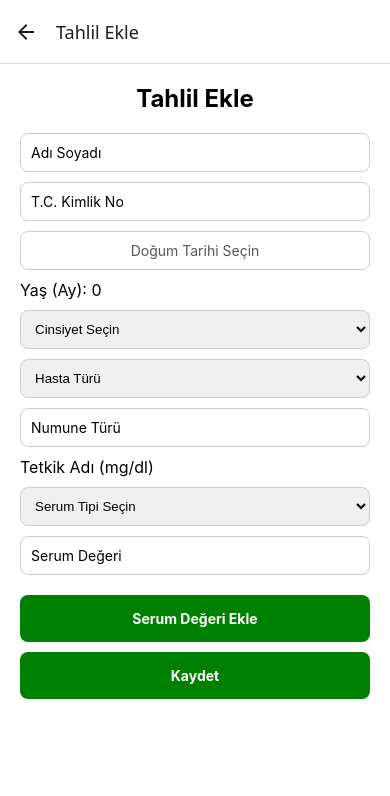
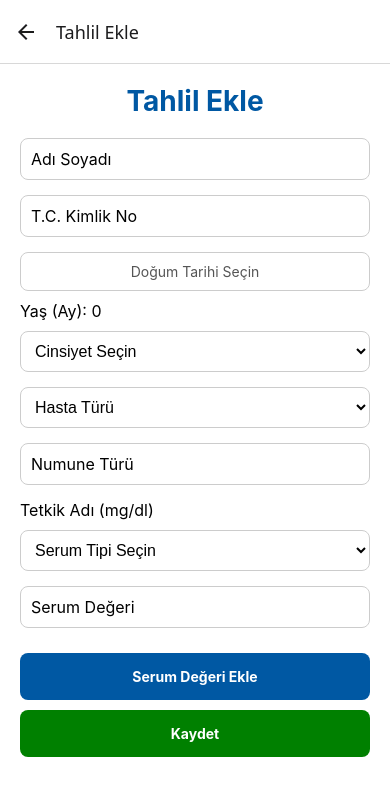
Before and after one commit to mertesermeral/E_Lab_System, a React Native app: screen /TahlilEkle in a window 390 px wide. Shown: the top 796 px of the page. Built offline with nearby package versions, Linux system fonts and the light colour scheme.

Commit message:
tablo style ı düzenlendi

```diff
--- a/Admin/Kilavuz.js
+++ b/Admin/Kilavuz.js
@@ -218,16 +218,16 @@ const Kilavuz = () => {
               style={styles.deleteButton}
               onPress={() => deleteRow(item.id)}
             >
-              <Text style={styles.deleteButtonText}>Sil</Text>
+              <Text style={styles.ButtonText}>Sil</Text>
             </TouchableOpacity>
           </View>
         )}
       />
       <TouchableOpacity style={styles.addButton} onPress={addRow}>
-        <Text style={styles.addButtonText}>Satır Ekle</Text>
+        <Text style={styles.ButtonText}>Satır Ekle</Text>
       </TouchableOpacity>
       <TouchableOpacity style={styles.saveButton} onPress={handleSave}>
-        <Text style={styles.saveButtonText}>Kılavuz Oluştur</Text>
+        <Text style={styles.ButtonText}>Kılavuz Oluştur</Text>
       </TouchableOpacity>
     </View>
   );
@@ -240,17 +240,21 @@ const styles = StyleSheet.create({
     backgroundColor: "#fff",
   },
   title: {
-    fontSize: 24,
+    fontSize: 28,
     fontWeight: "bold",
+    color: "#0058a3", // Ana başlık rengi
+    textAlign: "center",
     marginBottom: 20,
-    textAlign: "center",
   },
   input: {
+    width: "100%",
     borderWidth: 1,
     borderColor: "#ccc",
     borderRadius: 8,
+    backgroundColor: "#fff",
     padding: 10,
-    marginBottom: 10,
+    fontSize: 16,
+    marginBottom: 15,
   },
   row: {
     flexDirection: "column",
@@ -262,31 +266,24 @@ const styles = StyleSheet.create({
     padding: 10,
     marginTop: 10,
   },
-  deleteButtonText: {
-    color: "#fff",
-    textAlign: "center",
+  ButtonText: {
+  color: "#fff",
+  textAlign: "center",
+  fontWeight: "bold",
   },
   addButton: {
-    backgroundColor: "#6200ee",
+    width: "100%",
+    backgroundColor: "#0058a3", // Ana buton rengi
+    padding: 15,
     borderRadius: 8,
-    padding: 15,
-    marginBottom: 10,
-  },
-  addButtonText: {
-    color: "#fff",
-    textAlign: "center",
-    fontWeight: "bold",
+    alignItems: "center",
+    marginVertical: 10,
   },
   saveButton: {
     backgroundColor: "green",
     borderRadius: 8,
     padding: 15,
   },
-  saveButtonText: {
-    color: "#fff",
-    textAlign: "center",
-    fontWeight: "bold",
-  },
 });
 
 export default Kilavuz;
--- a/Admin/KilavuzTablosu.js
+++ b/Admin/KilavuzTablosu.js
@@ -125,7 +125,7 @@ const KilavuzTablosu = ({ route, navigation }) => {
       <ScrollView horizontal style={styles.scrollView}>
         <View style={styles.table}>
 
-          <View style={styles.tableRow}>
+          <View style={styles.tableRowHeader}>
             <Text style={styles.headerCell}>Yaş (Ay)</Text>
             <Text style={styles.headerCell}>Geo Mean</Text>
             <Text style={styles.headerCell}>Mean</Text>
@@ -291,27 +291,39 @@ const styles = StyleSheet.create({
     backgroundColor: "#fff",
   },
   title: {
-    fontSize: 24,
+    fontSize: 28,
     fontWeight: "bold",
+    color: "#0058a3", // Ana başlık rengi
+    textAlign: "center",
     marginBottom: 20,
-    textAlign: "center",
   },
   table: {
     flexDirection: "column",
     flex: 1,
   },
+  tableRowHeader: {
+    flexDirection: "row",
+    backgroundColor: "#0058a3", // Tablo başlık arka plan rengi
+    paddingVertical: 8,
+    borderRadius: 5,
+  },
   tableRow: {
     flexDirection: "row",
-    padding: 10,
     borderBottomWidth: 1,
     borderColor: "#ccc",
+    paddingVertical: 8,
   },
   headerCell: {
     width: 100,
     fontWeight: "bold",
     textAlign: "center",
     padding: 5,
-    backgroundColor: "#f0f0f0",
+    backgroundColor: "#0058a3",
+    flex: 1,
+    fontWeight: "bold",
+    textAlign: "center",
+    fontSize: 14,
+    color: "#fff",
   },
   cell: {
     width: 100,
@@ -360,13 +372,13 @@ const styles = StyleSheet.create({
     flex: 1,
   },
   saveButton: {
-    backgroundColor: "blue",
     paddingVertical: 10,
     borderRadius: 8,
     padding: 15,
     margin: 4,
     width: "auto",
     alignSelf: "center",
+    backgroundColor: "#0058a3",
   },
   ButtonText: {
     color: "#fff",
@@ -374,12 +386,14 @@ const styles = StyleSheet.create({
     fontWeight: "bold",
   },
    searchInput: {
-    height: 40,
+    width: "100%",
+    borderWidth: 1,
     borderColor: "#ccc",
-    borderWidth: 1,
     borderRadius: 8,
-    paddingHorizontal: 10,
-    marginBottom: 20,
+    backgroundColor: "#fff",
+    padding: 10,
+    fontSize: 16,
+    marginBottom: 15,
   },
   deleteButton: {
     backgroundColor: "red",
--- a/Admin/TahlilDetay.js
+++ b/Admin/TahlilDetay.js
@@ -349,10 +349,10 @@ scrollContainer: {
 },
 title: {
   fontSize: 28,
-    fontWeight: "bold",
-    color: "#0058a3", // Ana başlık rengi
-    textAlign: "center",
-    marginBottom: 20,
+  fontWeight: "bold",
+  color: "#0058a3", // Ana başlık rengi
+  textAlign: "center",
+  marginBottom: 20,
 },
 subTitle: {
   fontSize: 23,
@@ -384,7 +384,7 @@ serumContainer: {
 
 },
 backButton: {
-  backgroundColor: "#6200ee",
+  backgroundColor: "#0058a3",
   padding: 10,
   borderRadius: 8,
   marginTop: 20,
--- a/Admin/TahlilEkle.js
+++ b/Admin/TahlilEkle.js
@@ -123,13 +123,14 @@ const TahlilEkle = () => {
     >
       <ScrollView contentContainerStyle={styles.scrollContainer}>
         <Text style={styles.title}>Tahlil Ekle</Text>
-
+        <View style={styles.box}>
         <TextInput
           style={styles.input}
           placeholder="Adı Soyadı"
           value={formData.fullName}
           onChangeText={(value) => handleInputChange("fullName", value)}
         />
+        </View>
         <TextInput
           style={styles.input}
           maxLength={11}
@@ -208,8 +209,8 @@ const TahlilEkle = () => {
           onChangeText={(value) => setNewSerumValue(value)}
         />
 
-        <TouchableOpacity style={styles.saveButton} onPress={handleAddSerumValue}>
-          <Text style={styles.saveButtonText}>Serum Değeri Ekle</Text>
+        <TouchableOpacity style={styles.addButton} onPress={handleAddSerumValue}>
+          <Text style={styles.ButtonText}>Serum Değeri Ekle</Text>
         </TouchableOpacity>
 
         {formData.serumTypes.length > 0 && (
@@ -223,7 +224,7 @@ const TahlilEkle = () => {
         )}
 
         <TouchableOpacity style={styles.saveButton} onPress={handleSave}>
-          <Text style={styles.saveButtonText}>Kaydet</Text>
+          <Text style={styles.ButtonText}>Kaydet</Text>
         </TouchableOpacity>
       </ScrollView>
     </KeyboardAvoidingView>
@@ -240,17 +241,21 @@ const styles = StyleSheet.create({
     paddingBottom: 30, // Kaydet butonunun altının görünmesini sağlar
   },
   title: {
-    fontSize: 24,
+    fontSize: 28,
     fontWeight: "bold",
+    color: "#0058a3", // Ana başlık rengi
+    textAlign: "center",
     marginBottom: 20,
-    textAlign: "center",
   },
   input: {
+    width: "100%",
     borderWidth: 1,
     borderColor: "#ccc",
     borderRadius: 8,
+    backgroundColor: "#fff",
     padding: 10,
-    marginBottom: 10,
+    fontSize: 16,
+    marginBottom: 15,
   },
   datePicker: {
     borderWidth: 1,
@@ -267,13 +272,20 @@ const styles = StyleSheet.create({
     fontSize: 16,
     marginBottom: 10,
   },
+  addButton: {
+    width: "100%",
+    backgroundColor: "#0058a3", // Ana buton rengi
+    padding: 15,
+    borderRadius: 8,
+    alignItems: "center",
+    marginVertical: 10,
+  },
   saveButton: {
     backgroundColor: "green",
     borderRadius: 8,
     padding: 15,
-    marginTop: 10,
   },
-  saveButtonText: {
+  ButtonText: {
     color: "#fff",
     textAlign: "center",
     fontWeight: "bold",
--- a/App.js
+++ b/App.js
@@ -104,12 +104,12 @@ const App = () => {
       <Stack.Screen
           name="TahlilList"
           component={TahlilList}
-          options={{ title: "Tahliller Listesi" }}
+          options={{ title: "Tahlil Listesi" }}
         />
       <Stack.Screen
           name="TahlilDetay"
           component={TahlilDetay}
-          options={{ title: "Tahlil" }}
+          options={{ title: "Tahlil Detayı" }}
         />
       </Stack.Navigator>
     </NavigationContainer>
--- a/User/UserTahlil.js
+++ b/User/UserTahlil.js
@@ -357,7 +357,7 @@ serumContainer: {
 
 },
 backButton: {
-  backgroundColor: "#6200ee",
+  backgroundColor: "#0058a3",
   padding: 10,
   borderRadius: 8,
   marginTop: 20,
```
